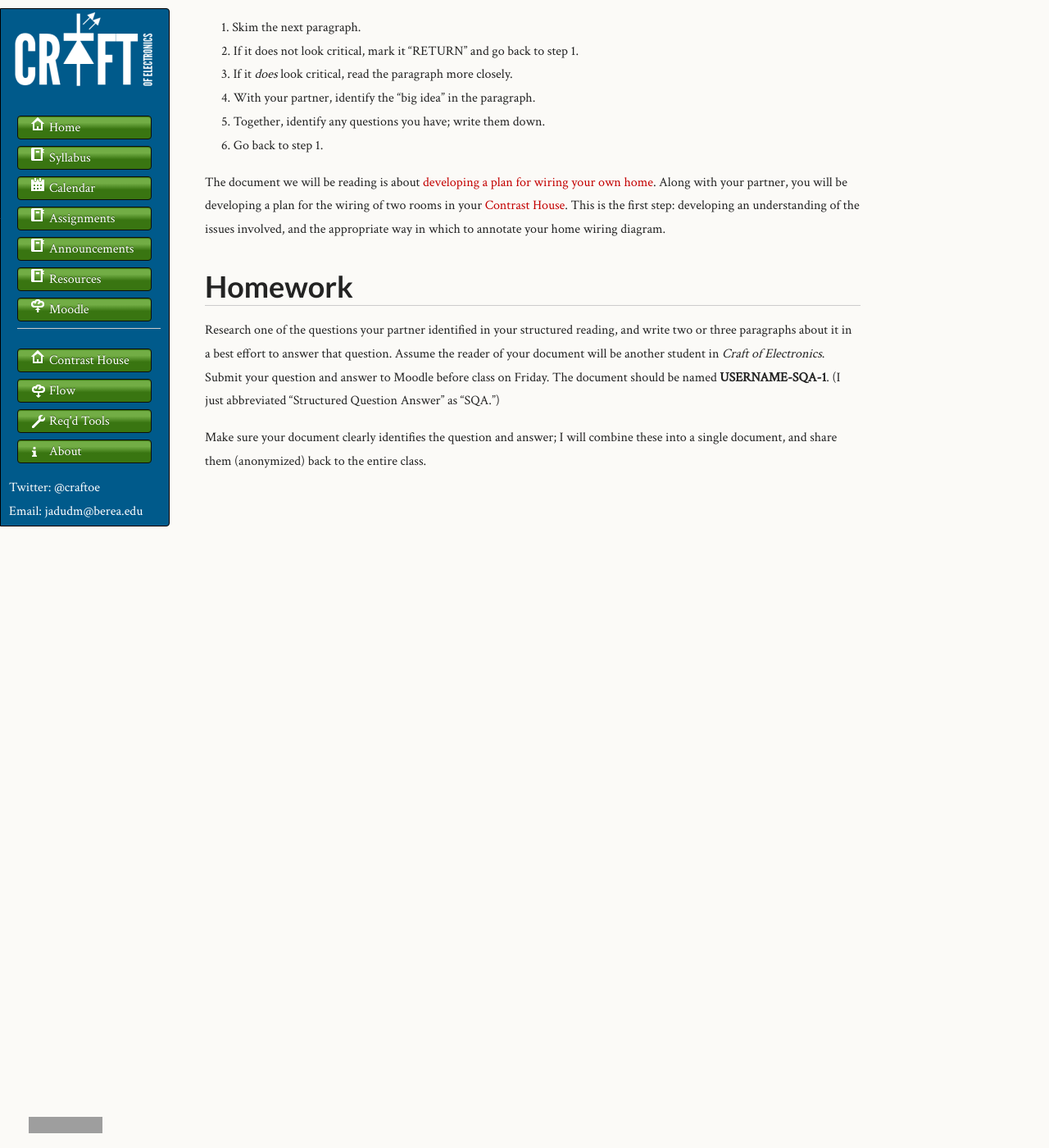
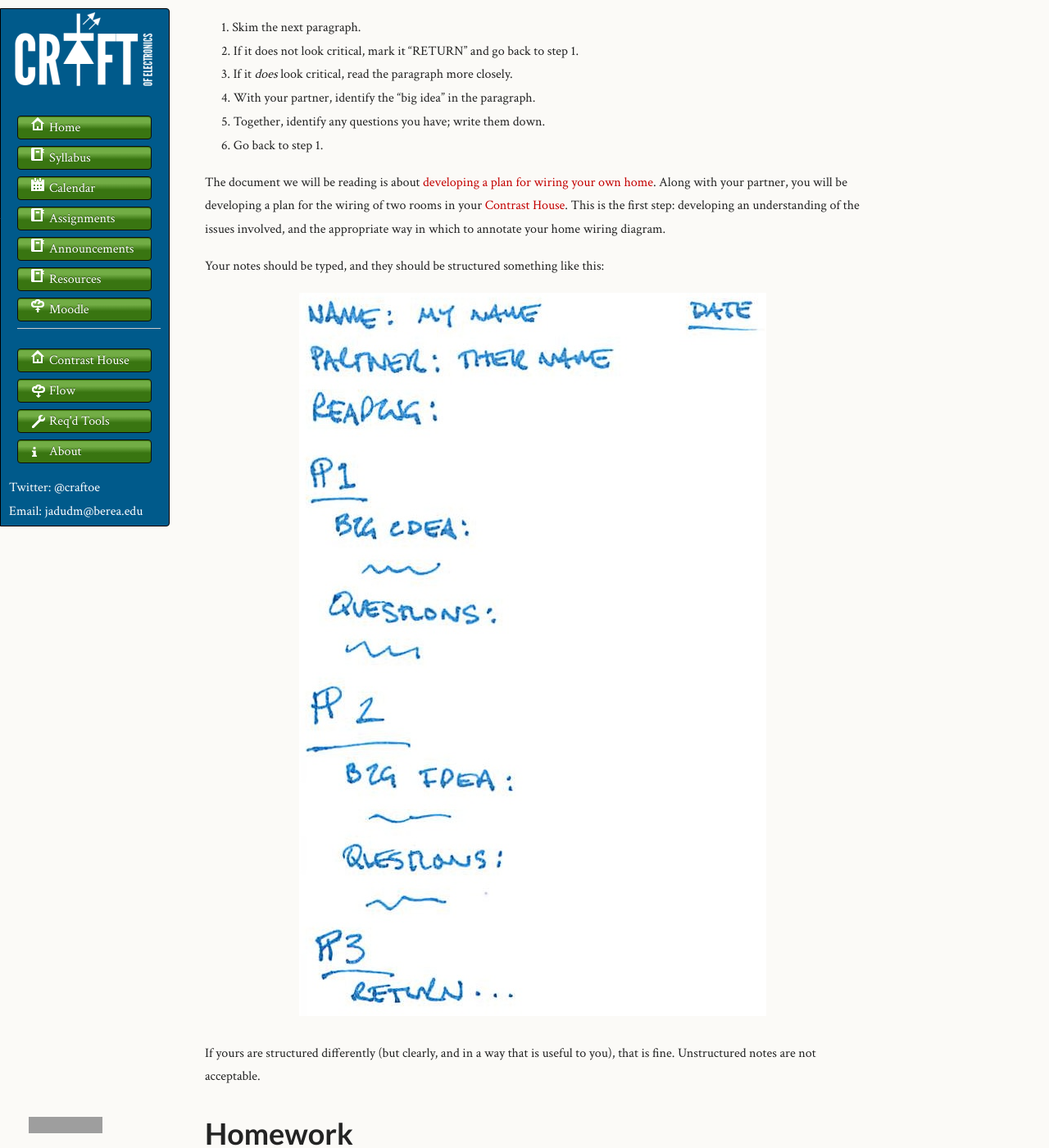
Before and after one commit to craftofelectronics/craftofelectronics.github.com, a Jekyll site: the page built from assignments/exploring-home-wiring-planning.md, in a window 1280 px wide and 1400 px high, scrolled down 383 px. Shown: the whole window at 82% size. Built offline with Jekyll 4.4.1, drawn with Linux system fonts in a browser that asks for light colours; grey boxes are pictures that could not be loaded.

Commit message:
Adding an image of what their document should look like.

```diff
--- a/assignments/exploring-home-wiring-planning.md
+++ b/assignments/exploring-home-wiring-planning.md
@@ -22,6 +22,14 @@ This process for structured, pairwise reading looks like the following:
 
 The document we will be reading is about [developing a plan for wiring your own home](http://handyman-do-it-yourself.com/house-wiring-diagrams/). Along with your partner, you will be developing a plan for the wiring of two rooms in your [Contrast House]({{site.url}}/bereacontrasthouse/). This is the first step: developing an understanding of the issues involved, and the appropriate way in which to annotate your home wiring diagram.
 
+Your notes should be typed, and they should be structured something like this:
+
+<div align="center">
+<img src="{{site.url}}/images/structured-reading-outline.jpg" />
+</div>
+
+If yours are structured differently (but clearly, and in a way that is useful to you), that is fine. Unstructured notes are not acceptable.
+
 # Homework
 
 Research one of the questions your partner identified in your structured reading, and write two or three paragraphs about it in a best effort to answer that question. Assume the reader of your document will be another student in <em>Craft of Electronics</em>. Submit your question and answer to Moodle before class on Friday. The document should be named **USERNAME-SQA-1**. (I just abbreviated "Structured Question Answer" as "SQA.")
```
Also changed, not shown: images/structured-reading-outline.jpg (added).
